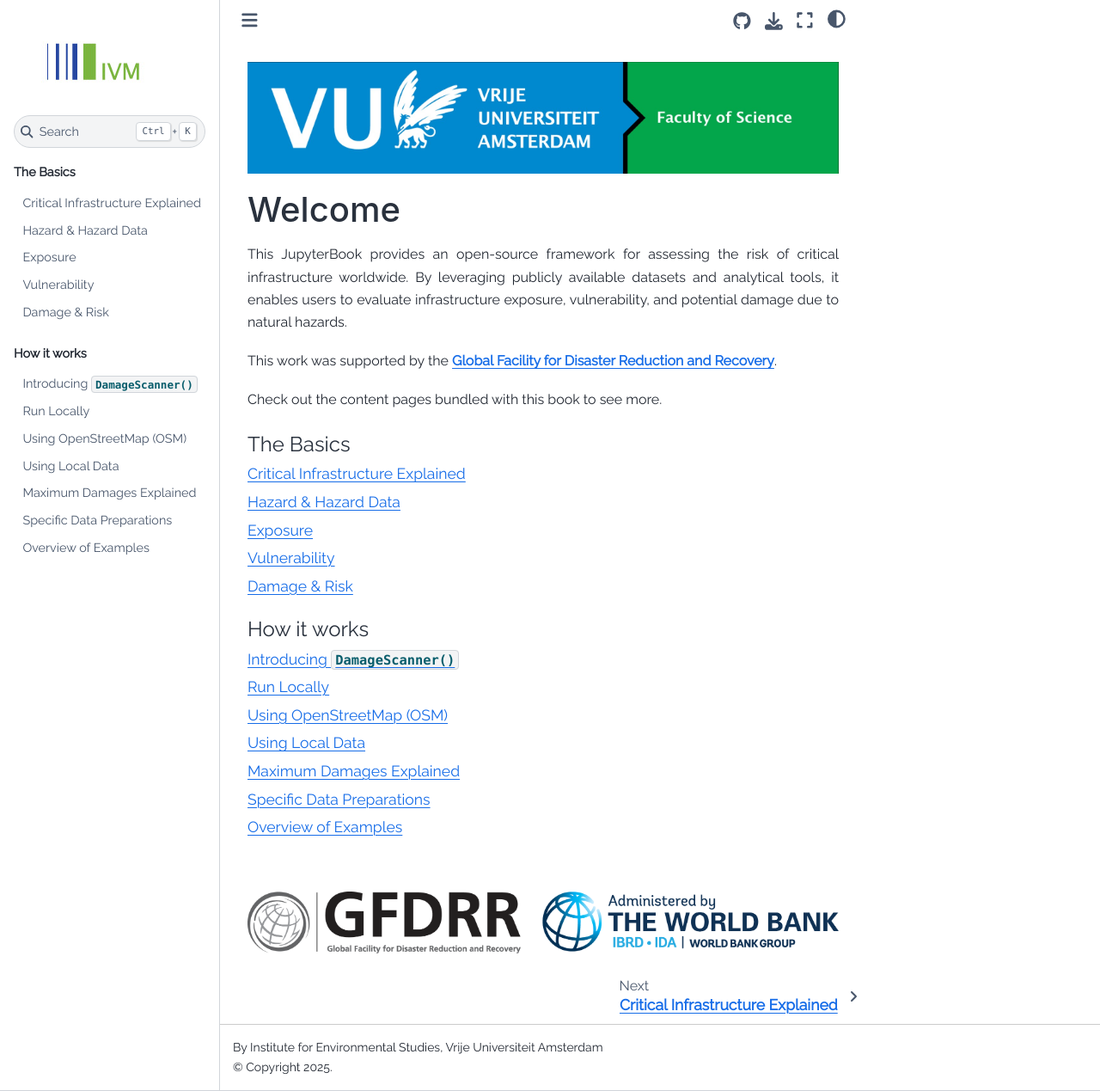
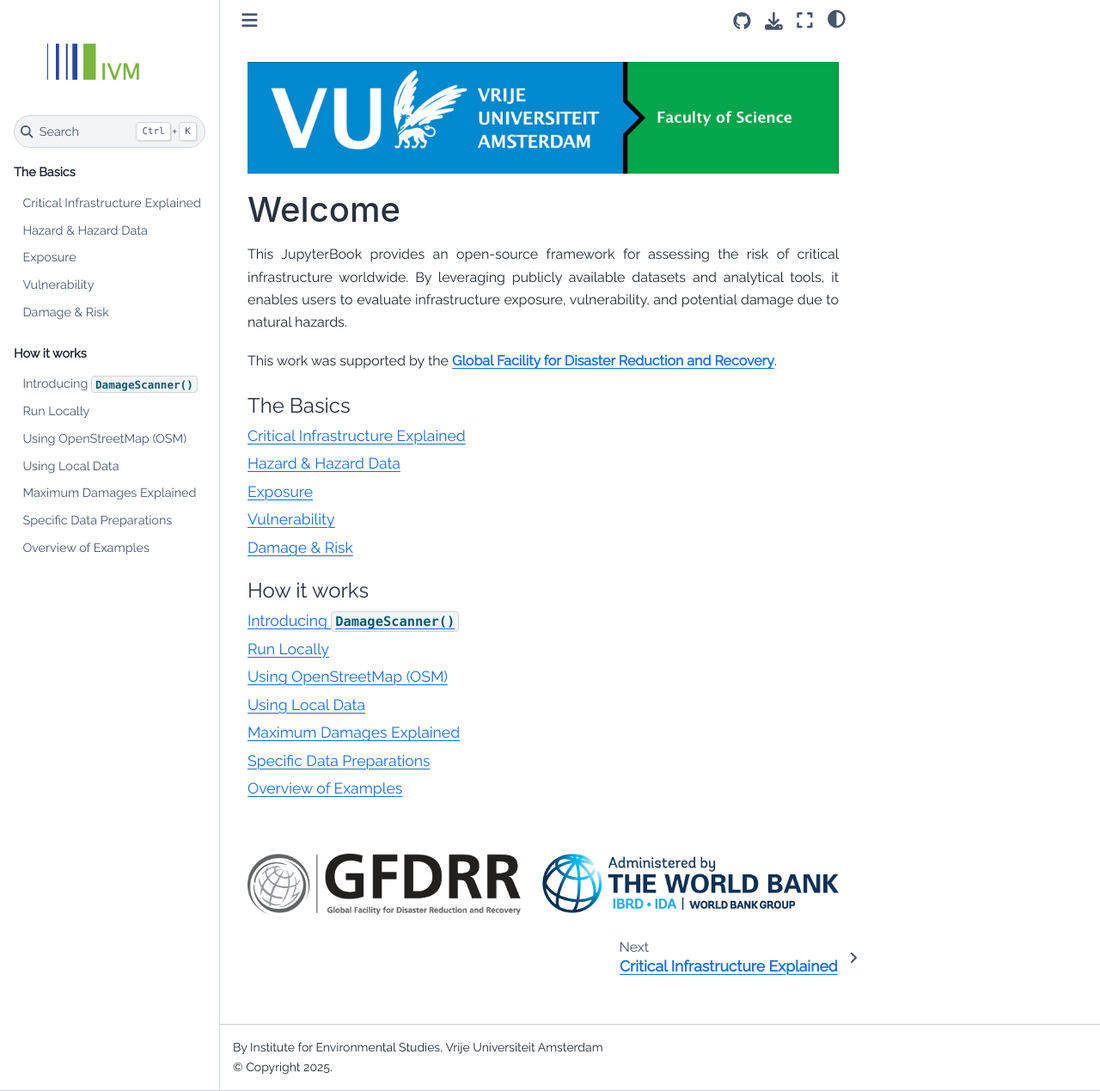
Before and after one commit to VU-IVM/GlobalInfraRisk, a Jupyter Book: the page built from intro.md, in a window 1280 px wide and 1269 px high. Shown: the whole window at 86% size. Built offline with Jupyter Book 1.0.4 settings and Sphinx 7.4.7 and the Sphinx Book theme 1.1.4, drawn with Linux system fonts in a browser that asks for light colours; pages that are not in the unit, such as notebooks, are missing from menus.

````diff
--- a/intro.md
+++ b/intro.md
@@ -4,8 +4,6 @@
 This JupyterBook provides an open-source framework for assessing the risk of critical infrastructure worldwide. By leveraging publicly available datasets and analytical tools, it enables users to evaluate infrastructure exposure, vulnerability, and potential damage due to natural hazards.
 
 This work was supported by the [**Global Facility for Disaster Reduction and Recovery**](https://www.gfdrr.org/en).
-
-Check out the content pages bundled with this book to see more.
 
 ```{tableofcontents}
 ```
````
Also changed, not shown: 12 other files.
